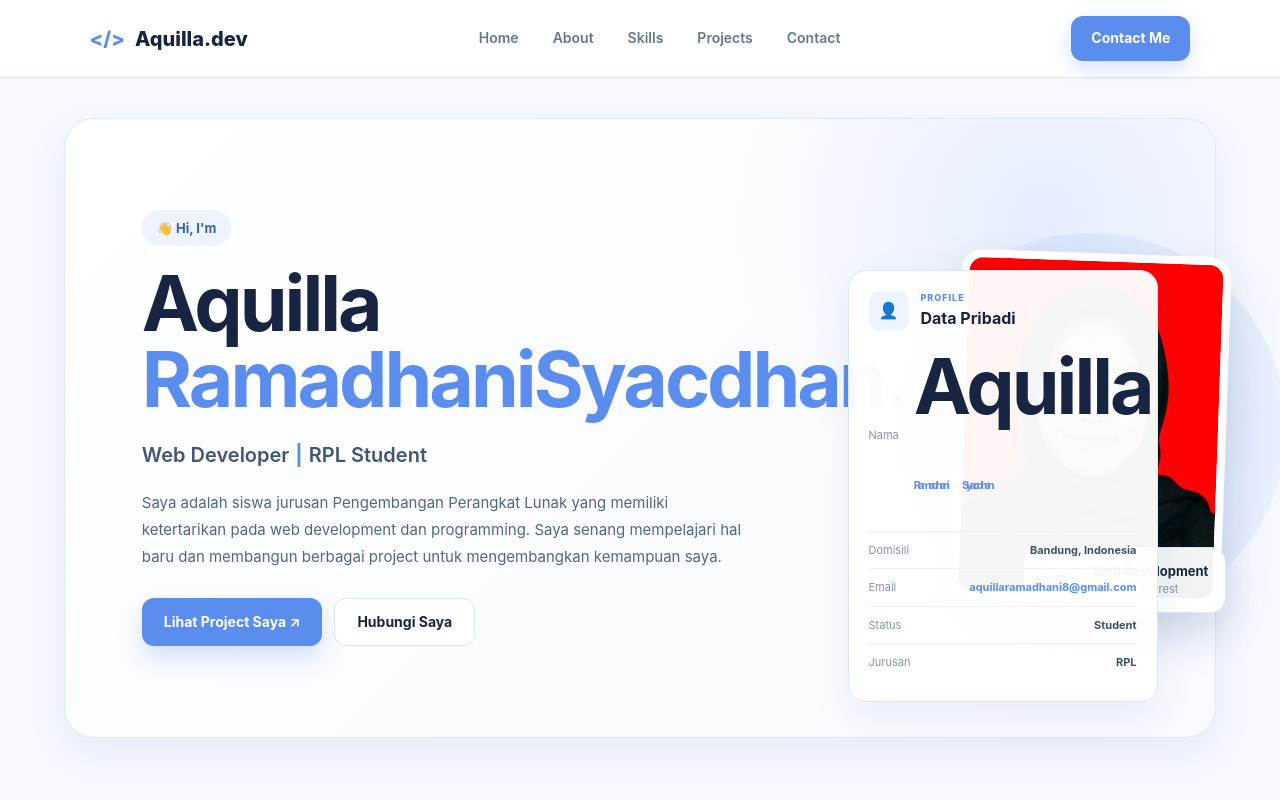
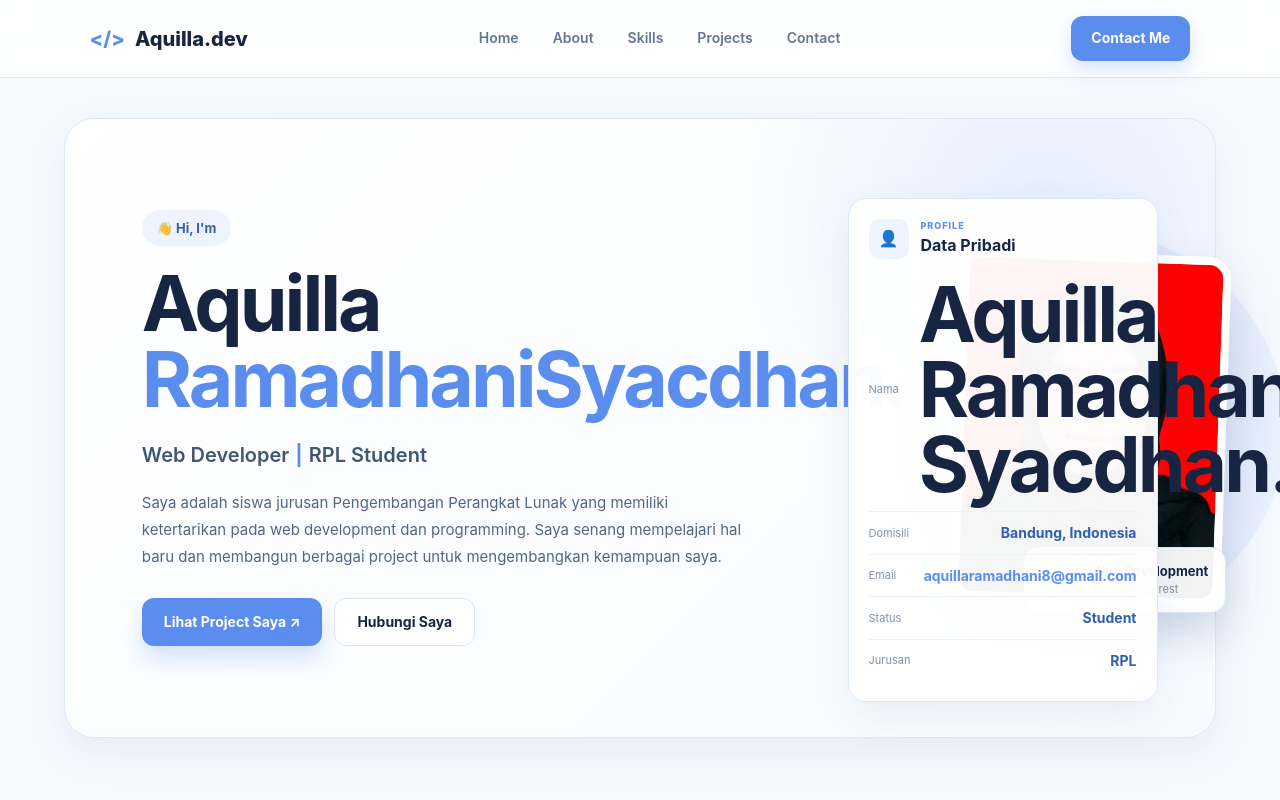
Before and after one commit to aquillaSr28889/aquilla-portfolio, a React (Vite) app: page / in a window 1280 px wide. Shown: the top 800 px of the page. Built offline with nearby package versions, Linux system fonts and the light colour scheme.

Commit message:
Fix text spacing

```diff
--- a/src/App.css
+++ b/src/App.css
@@ -2428,3 +2428,36 @@ footer {
   }
 
 }
+
+/* FIX NAMA HERO */
+.hero h1 {
+  white-space: normal;
+}
+
+.hero h1 span {
+  display: inline;
+}
+
+/* FIX NAMA DI DATA PRIBADI */
+.personal-item {
+  display: flex;
+  justify-content: space-between;
+  align-items: center;
+  gap: 20px;
+}
+
+.personal-item strong {
+  font-size: 14px;
+  font-weight: 700;
+  color: var(--blue-dark);
+  text-align: right;
+}
+
+.personal-item h1,
+.personal-item h2 {
+  margin: 0;
+}
+
+.personal-item span {
+  display: inline;
+}
--- a/src/App.jsx
+++ b/src/App.jsx
@@ -471,10 +471,9 @@ function App() {
 
              <h1>
               Aquilla
-             <br />
-             <span>Ramadhani</span>{" "}
-             <span>Syacdhan.</span>
-</h1>
+            <br />
+             Ramadhani Syacdhan.
+             </h1>
             </div>
 
 
```
